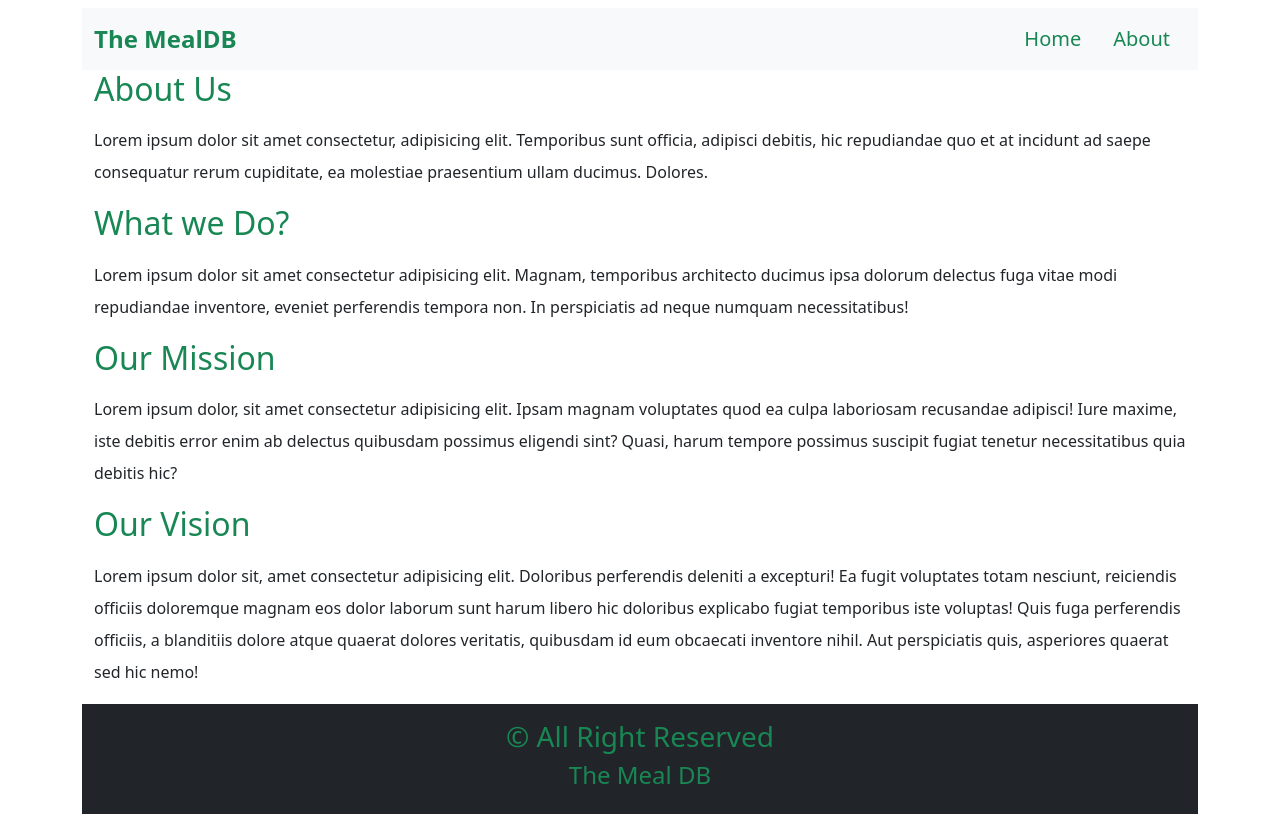
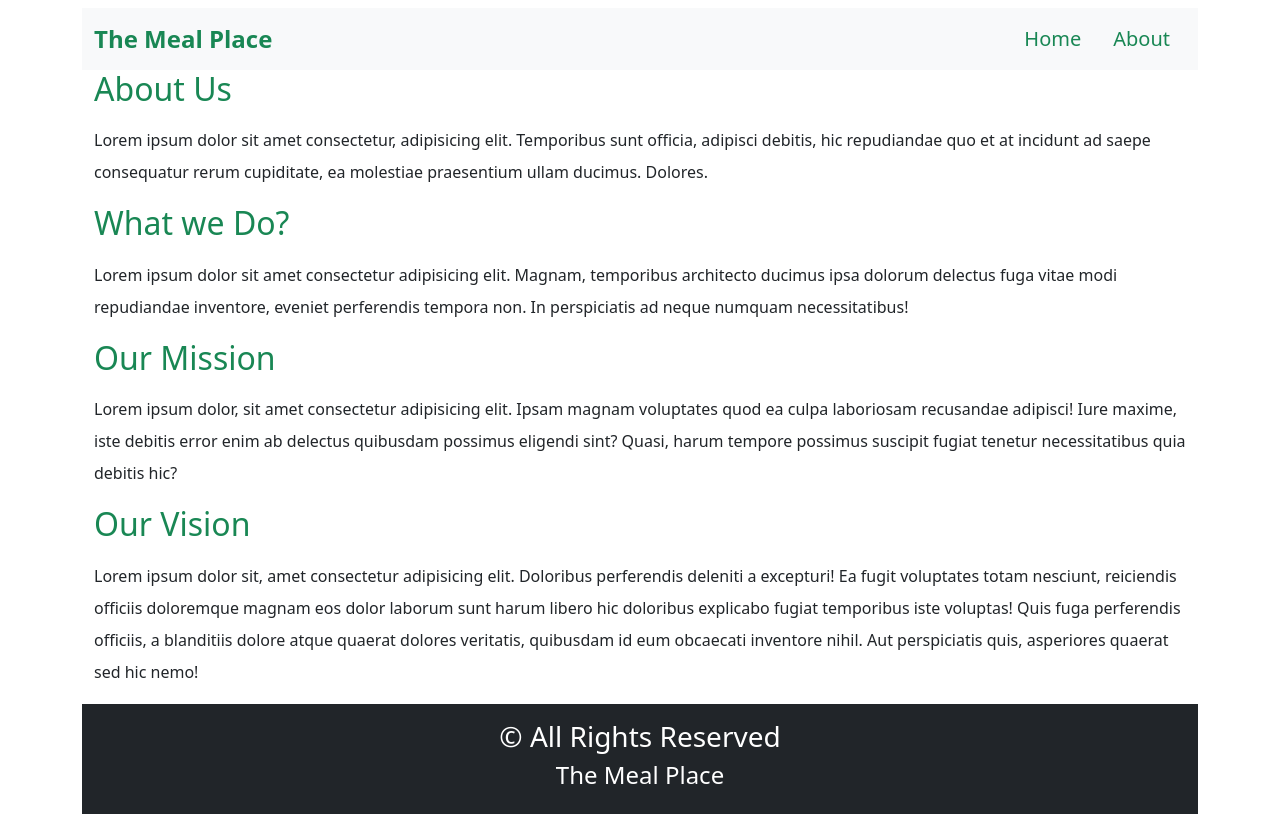
Before and after one commit to Muba-rak/The-meal-db, a React (Vite) app: page /about in a window 1280 px wide. Built offline with nearby package versions, Linux system fonts and the light colour scheme; no server answers.

Commit message:
changed styles

```diff
--- a/src/App.css
+++ b/src/App.css
@@ -1,7 +1,3 @@
-.about-section{
-    height:  70vh;
-}
-
 .banner{
     background-image: url('./assets/bg.jpg');
     background-size: cover;
--- a/src/Pages/Singlemeal.jsx
+++ b/src/Pages/Singlemeal.jsx
@@ -39,6 +39,11 @@ const Singlemeal = () => {
     setLoading(false);
   };
   useEffect(() => {
+    window.scroll({
+      top: 0,
+      left: 0,
+      behavior: "smooth",
+    });
     fetchData();
   }, [mealId]);
 
@@ -60,37 +65,42 @@ const Singlemeal = () => {
         />
         <div className="mt-3 mb-3">
           <p>
-            <span className="bg-success text-white p-1 me-2 rounded-2">
+            <span className="bg-success text-white p-2 me-2 rounded-2">
               Name:{" "}
             </span>
             {meal.name}
           </p>
           <p>
-            <span className="bg-success text-white p-1 me-2 rounded-2">
+            <span className="bg-success text-white p-2 me-2 rounded-2">
               Category:{" "}
             </span>
             {meal.cat}
           </p>
           <p>
             {" "}
-            <span className="bg-success text-white p-1 me-2 rounded-2">
+            <span className="bg-success text-white p-2 me-2 rounded-2">
               Tags:{" "}
             </span>
             {meal.tags}
           </p>
           <p>
             {" "}
-            <span className="bg-success text-white p-1 me-2 rounded-2">
+            <span className="bg-success text-white p-2 me-2 rounded-2">
               Area:{" "}
             </span>
             {meal.area}
           </p>
           <p className="lh-lg">
             {" "}
-            <span className="bg-success text-white p-1 me-2 rounded-2">
+            <span className="bg-success text-white p-2 me-2 rounded-2">
               Instructions{" "}
             </span>
             {meal.instructions}
+          </p>
+          <p className="lh-lg">
+            <span className="bg-success text-white p-2 me-2 rounded-2">
+              Video Instruction :
+            </span>
           </p>
           <div className="mt-2">
             <ReactPlayer
@@ -99,6 +109,7 @@ const Singlemeal = () => {
               playing={true}
               muted={true}
               width={"100%"}
+              height={"450px"}
             />
           </div>
         </div>
--- a/src/components/Footer.jsx
+++ b/src/components/Footer.jsx
@@ -2,9 +2,9 @@ import React from "react";
 
 const Footer = () => {
   return (
-    <div className="bg-dark text-success text-center py-3 container-md">
-      <h3>&copy; All Right Reserved</h3>
-      <h4 className="mt-1">The Meal DB</h4>
+    <div className="bg-dark text-white text-center py-3 container-md">
+      <h3>&copy; All Rights Reserved</h3>
+      <h4 className="mt-1">The Meal Place</h4>
     </div>
   );
 };
--- a/src/components/Header.jsx
+++ b/src/components/Header.jsx
@@ -12,7 +12,7 @@ const Header = () => {
         <Container>
           <Navbar.Brand className=" fs-4 fw-bold">
             <Link to="/" className="text-decoration-none text-success">
-              The MealDB
+              The Meal Place
             </Link>
           </Navbar.Brand>
           <Navbar.Toggle aria-controls="basic-navbar-nav" />
--- a/src/components/SearchForm.jsx
+++ b/src/components/SearchForm.jsx
@@ -12,7 +12,7 @@ const SearchForm = () => {
     setSearchValue(inputContainer.current.value);
   };
   return (
-    <div className="my-2 ">
+    <div className="my-3 ">
       <form className="w-50 mx-auto" onSubmit={handleSubmit}>
         <label
           htmlFor="name"
@@ -22,7 +22,7 @@ const SearchForm = () => {
         </label>
         <input
           type="text"
-          className="form-control"
+          className="form-control border border-success border-2 shadow-none"
           id="name"
           ref={inputContainer}
           onChange={searchMeal}
```
